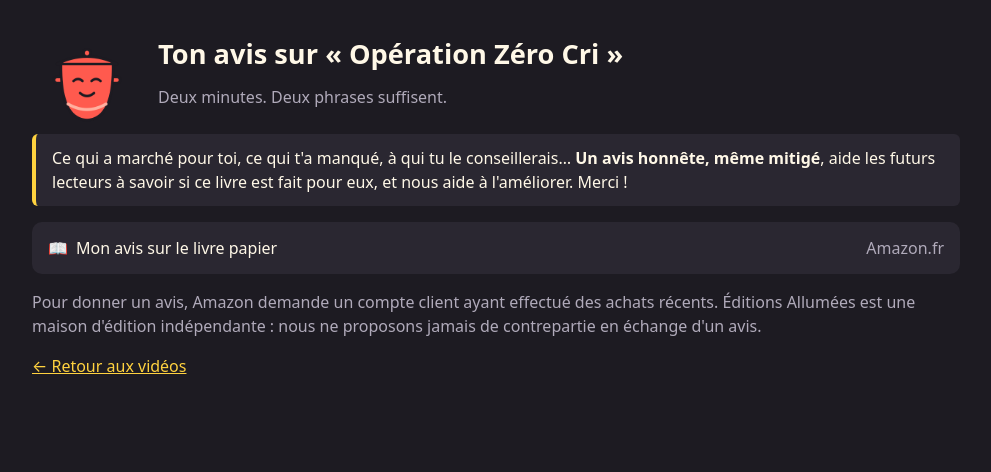
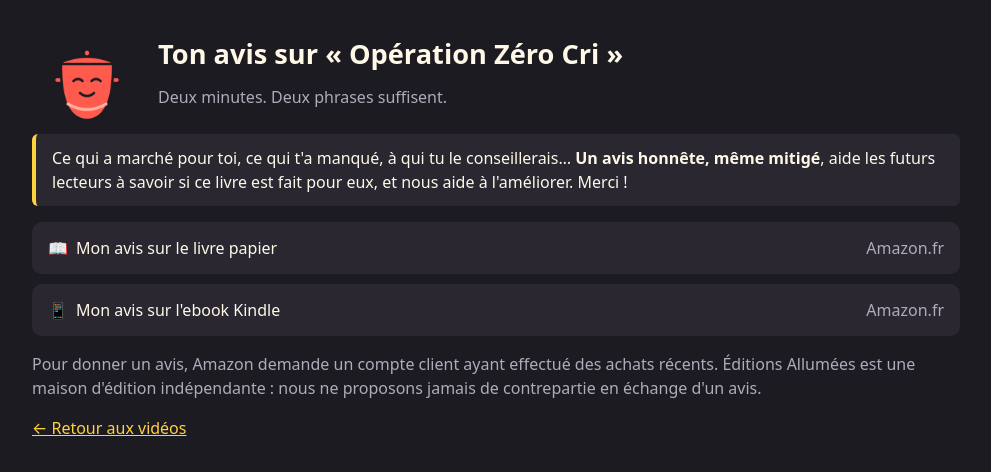
Before and after one commit to editions-allumees/editions-allumees.github.io, a plain HTML site: page c3/avis/index.html in a window 1280 px wide. Shown: the whole page, without its empty margins (144-1135 px from the left). Drawn offline with Linux system fonts and the light colour scheme.

Commit message:
C3 : boutons d'avis reliés aux ASIN (ebook et broché)
Co-Authored-By: Claude Opus 5.5 <noreply@anthropic.com>
Claude-Session: https://claude.ai/code/session_01FHCSt8Hz4RgYVbnirLGPpu

```diff
--- a/c3/avis/index.html
+++ b/c3/avis/index.html
@@ -3,4 +3,4 @@
 main{max-width:960px;margin:0 auto;padding:24px 16px 48px}a{color:var(--acc)}h1{font-size:1.7rem;line-height:1.15;margin:.2em 0}.hero{display:flex;gap:16px;align-items:center}.hero img{width:110px;flex:0 0 110px}
 .mut{color:var(--mut)}video{width:100%;border-radius:10px;background:#000;margin:16px 0}
 ul.v{list-style:none;padding:0;display:grid;gap:10px}ul.v a{display:flex;justify-content:space-between;gap:12px;background:var(--card);padding:14px 16px;border-radius:10px;text-decoration:none;color:var(--fg)}
-ul.v b{color:var(--acc);margin-right:8px}.tip{background:var(--card);border-left:4px solid var(--acc);padding:12px 16px;border-radius:6px}</style></head><body><main><div class="hero"><img src="../doudou.png" alt=""><div><h1>Ton avis sur « Opération Zéro Cri »</h1><p class="mut">Deux minutes. Deux phrases suffisent.</p></div></div><div class="tip">Ce qui a marché pour toi, ce qui t'a manqué, à qui tu le conseillerais… <b>Un avis honnête, même mitigé</b>, aide les futurs lecteurs à savoir si ce livre est fait pour eux, et nous aide à l'améliorer. Merci !</div><ul class="v"><li><a href="https://www.amazon.fr/s?k=Op%C3%A9ration+Z%C3%A9ro+Cri"><span><b>📖</b>Mon avis sur le livre papier</span><span class="mut">Amazon.fr</span></a></li></ul><p class="mut">Pour donner un avis, Amazon demande un compte client ayant effectué des achats récents. Éditions Allumées est une maison d'édition indépendante : nous ne proposons jamais de contrepartie en échange d'un avis.</p><p class="mut"><a href="../">← Retour aux vidéos</a></p></main></body></html>
+ul.v b{color:var(--acc);margin-right:8px}.tip{background:var(--card);border-left:4px solid var(--acc);padding:12px 16px;border-radius:6px}</style></head><body><main><div class="hero"><img src="../doudou.png" alt=""><div><h1>Ton avis sur « Opération Zéro Cri »</h1><p class="mut">Deux minutes. Deux phrases suffisent.</p></div></div><div class="tip">Ce qui a marché pour toi, ce qui t'a manqué, à qui tu le conseillerais… <b>Un avis honnête, même mitigé</b>, aide les futurs lecteurs à savoir si ce livre est fait pour eux, et nous aide à l'améliorer. Merci !</div><ul class="v"><li><a href="https://www.amazon.fr/review/create-review?asin=B0HRTXC7NN"><span><b>📖</b>Mon avis sur le livre papier</span><span class="mut">Amazon.fr</span></a></li><li><a href="https://www.amazon.fr/review/create-review?asin=B0HRTWQZHS"><span><b>📱</b>Mon avis sur l'ebook Kindle</span><span class="mut">Amazon.fr</span></a></li></ul><p class="mut">Pour donner un avis, Amazon demande un compte client ayant effectué des achats récents. Éditions Allumées est une maison d'édition indépendante : nous ne proposons jamais de contrepartie en échange d'un avis.</p><p class="mut"><a href="../">← Retour aux vidéos</a></p></main></body></html>
```
